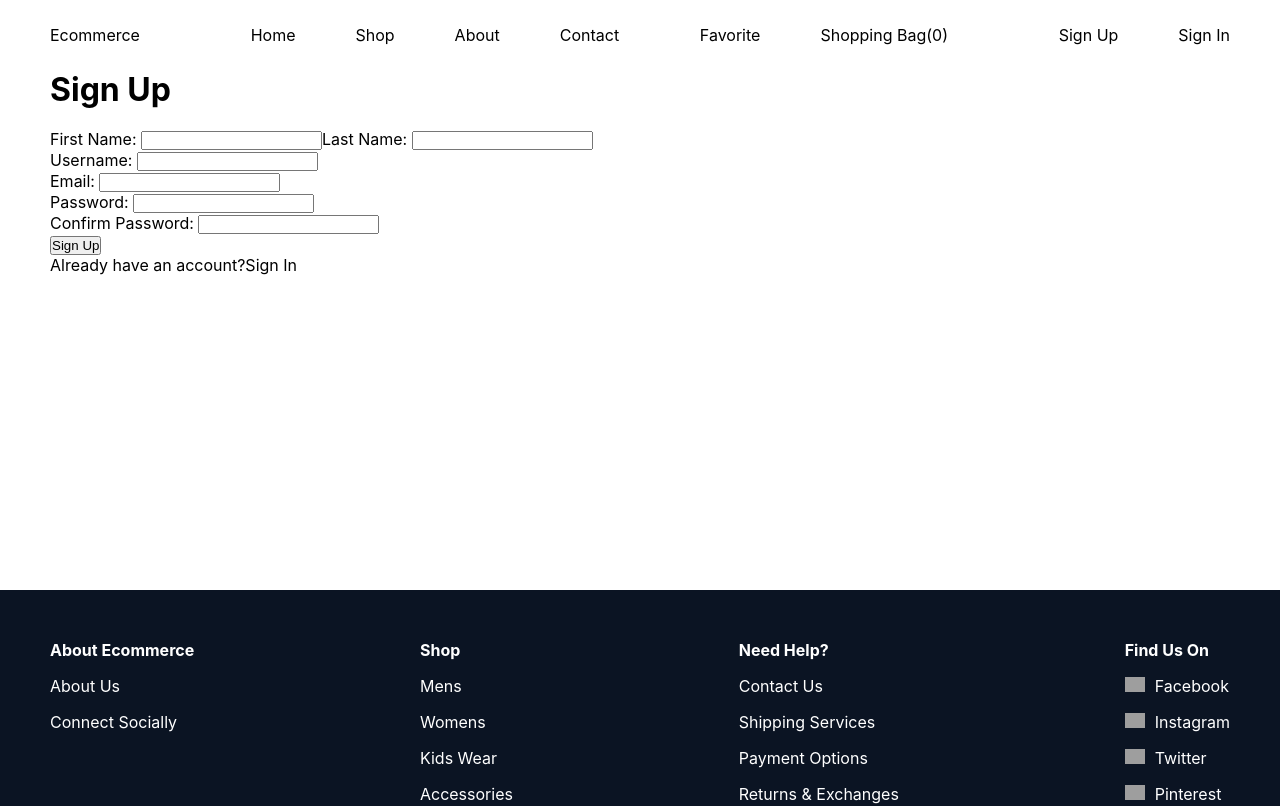
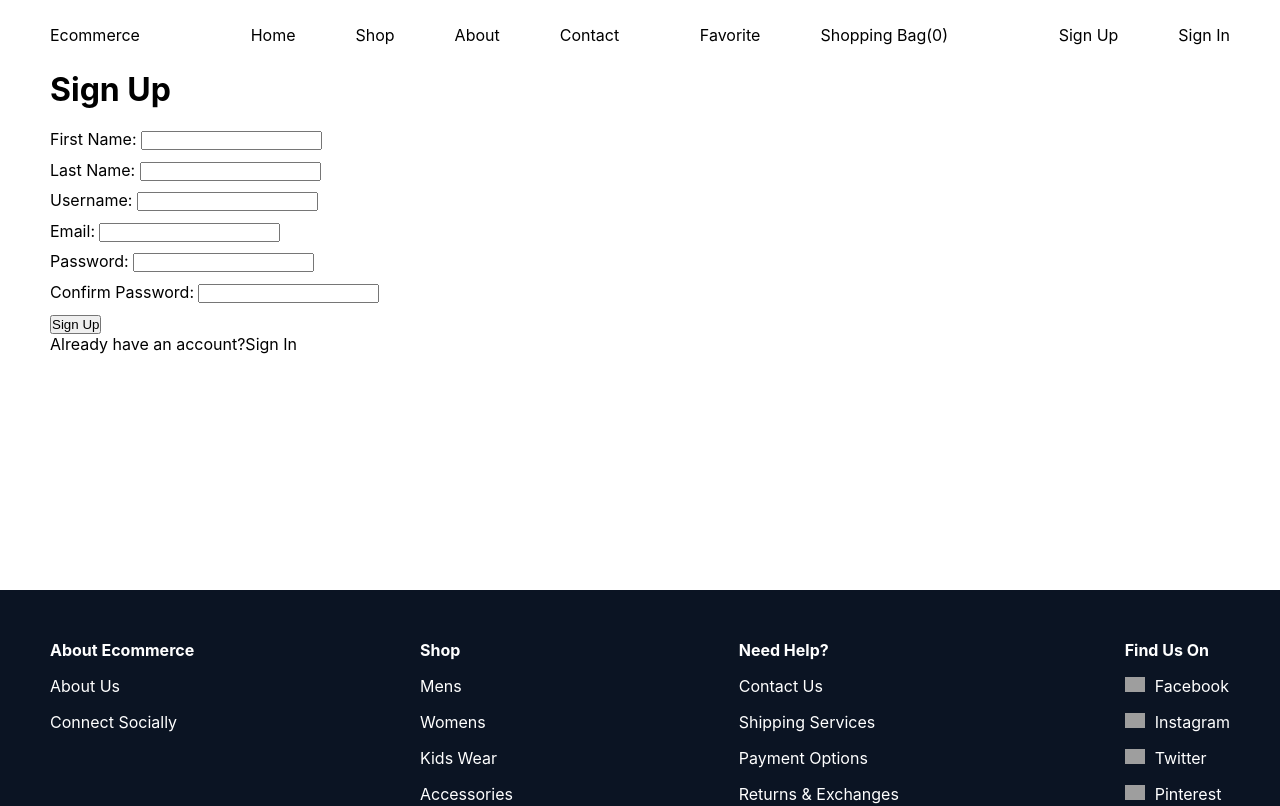
Before and after one commit to ashishthomas2202/ecommerce-frontend, a Next.js app: page /user/signup in a window 1280 px wide. Shown: the top 806 px of the page. Built offline with nearby package versions, Linux system fonts and the light colour scheme; grey boxes are pictures that could not be loaded.

Commit message:
error commit: error with login

```diff
--- /dev/null
+++ b/components/ui/Basic/Input/Input.js
@@ -0,0 +1,66 @@
+import React from 'react';
+import styles from './Input.module.scss';
+import _ from 'lodash';
+
+export default function Input({
+  className,
+  type = 'text',
+  label = 'input',
+  customName,
+  register,
+  required,
+  min,
+  max,
+  minLength,
+  maxLength,
+  pattern,
+  message,
+  errors,
+}) {
+  let options = {};
+  let name = customName ? customName : _.camelCase(label);
+  if (required) {
+    options['required'] = `${label} is required`;
+  }
+  if (min) {
+    options['min'] = {
+      value: min,
+      message: `${label} must be atleast ${min}`,
+    };
+  }
+  if (max) {
+    options['max'] = {
+      value: max,
+      message: `${label} must be less than ${max}`,
+    };
+  }
+
+  if (minLength) {
+    options['minLength'] = {
+      value: minLength,
+      message: `${label} must contain atleast ${minLength} characters`,
+    };
+  }
+  if (maxLength) {
+    options['maxLength'] = {
+      value: maxLength,
+      message: `${label} must contain less than ${maxLength} characters`,
+    };
+  }
+
+  if (pattern) {
+    options['pattern'] = {
+      value: pattern,
+      message: `Please enter a valid ${label}`,
+    };
+  }
+
+  return (
+    <div className={className ? className : styles.Input}>
+      <label>{label}: </label>
+      <input type={type} {...register(name, options)} />
+      <p>{message ? message : ''}</p>
+      <p> {errors ? (errors[name] ? errors[name].message : '') : ''}</p>
+    </div>
+  );
+}
--- /dev/null
+++ b/components/ui/Basic/Input/Input.module.scss
@@ -0,0 +1,9 @@
+.Input {
+  padding-bottom: 0.6rem;
+  p {
+    font-size: 0.8rem;
+    &:last-child {
+      color: red;
+    }
+  }
+}
--- a/models/User.js
+++ b/models/User.js
@@ -19,6 +19,7 @@ const userSchema = mongoose.Schema(
     username: {
       type: String,
       trim: true,
+
       required: userSettings.username,
       unique: true,
     },
@@ -44,6 +45,7 @@ const userSchema = mongoose.Schema(
 userSchema
   .virtual('password')
   .set(function (password) {
+    console.log('passs', password);
     this._password = password;
     this.salt = uuidv4();
     this.hashed_password = this.encryptPassword(password);
@@ -59,6 +61,8 @@ userSchema.virtual('fullname').get(function () {
 userSchema.methods = {
   authenticate: function (plainText) {
     let pass = this.encryptPassword(plainText).toString();
+    console.log(pass, this.hashed_password);
+
     return pass === this.hashed_password;
   },
 
--- a/package.json
+++ b/package.json
@@ -22,9 +22,8 @@
     "next-connect": "^0.12.2",
     "react": "17.0.2",
     "react-dom": "17.0.2",
-    "react-error-boundary": "^3.1.4",
+    "react-hook-form": "^7.28.0",
     "sass": "^1.49.9",
-    "universal-cookie": "^4.0.4",
     "uuid": "^8.3.2"
   },
   "devDependencies": {
--- a/pages/api/user/signup.js
+++ b/pages/api/user/signup.js
@@ -9,6 +9,7 @@ const handler = nc();
 handler.post(async (req, res) => {
   let data = req.body;
 
+  console.log('signup', data.password);
   let fields = {
     firstName: data.firstName,
     lastName: data.lastName,
--- a/pages/user/signup.js
+++ b/pages/user/signup.js
@@ -1,13 +1,22 @@
 import React, { useState, useContext } from 'react';
 import Link from 'next/link';
+import { useForm } from 'react-hook-form';
+import Input from '../../components/ui/Basic/Input/Input';
 import { useRouter } from 'next/router';
 import { Store } from '../../utils/store';
 import { User } from '../../utils/settings';
 import axios from 'axios';
 
 export default function SignUp() {
+  const {
+    register,
+    handleSubmit,
+    setError,
+    formState: { errors },
+  } = useForm();
   const router = useRouter();
   const { redirect } = router.query; // signup?redirect=/signin
+
   const { state, dispatch } = useContext(Store);
   const { userInfo } = state;
 
@@ -15,26 +24,72 @@ export default function SignUp() {
     router.push(User.signup.redirect);
   }
 
-  const [firstName, setFirstName] = useState('');
-  const [lastName, setLastName] = useState('');
+  // const [firstName, setFirstName] = useState('');
+  // const [lastName, setLastName] = useState('');
 
-  if (User.username) {
-    const [username, setUsername] = useState('');
-  }
-  if (User.email) {
-    const [email, setEmail] = useState('');
+  // if (User.username) {
+  //   const [username, setUsername] = useState('');
+  // }
+  // if (User.email) {
+  //   const [email, setEmail] = useState('');
+  // }
+
+  // const [password, setPassword] = useState('');
+  // const [confirmPassword, setConfirmPassword] = useState('');
+
+  // async function handleFormSubmit(e) {
+  //   e.preventDefault();
+  //   if (password !== confirmPassword) {
+  //     alert("Password doesn't match");
+  //     return;
+  //   } else {
+  //     try {
+  //       let fields = { firstName, lastName, password };
+  //       if (User.username) {
+  //         fields['username'] = username;
+  //       }
+  //       if (User.email) {
+  //         fields['email'] = email;
+  //       }
+
+  //       const { data } = await axios.post('/api/user/signup', fields);
+
+  //       dispatch({
+  //         type: 'USER_SIGNUP',
+  //         payload: data,
+  //       });
+
+  //       router.push(
+  //         redirect
+  //           ? `${User.signup.redirect}?redirect=${redirect}`
+  //           : User.signup.redirect
+  //       );
+  //     } catch (err) {
+  //       alert(
+  //         err.response
+  //           ? err.response.data
+  //             ? err.response.data.message
+  //             : err.response.data
+  //           : err.message
+  //       );
+  //       console.log(err.message);
+  //     }
+  //   }
+  // }
+
+  const onSubmit = async (formData) => {
+    if (formData.password !== formData.confirmPassword) {
+      setError('confirmPassword', {
+        type: 'manual',
+        message: "Password doesn't match",
+      });
+      return;
     }
 
-  const [password, setPassword] = useState('');
-  const [confirmPassword, setConfirmPassword] = useState('');
-
-  async function handleFormSubmit(e) {
-    e.preventDefault();
-    if (password !== confirmPassword) {
-      alert("Password doesn't match");
-      return;
-    } else {
     try {
+      const { firstName, lastName, username, email, password } = formData;
+      console.log('username', username);
+      console.log('password', password);
       let fields = { firstName, lastName, password };
       if (User.username) {
         fields['username'] = username;
@@ -65,14 +120,13 @@ export default function SignUp() {
       );
       console.log(err.message);
     }
-    }
-  }
+  };
 
   return (
     <div>
       <h1>Sign Up</h1>
       <br />
-      <form onSubmit={handleFormSubmit}>
+      {/* <form onSubmit={handleSubmit(handleFormSubmit)}>
         <label htmlFor="given-name">First Name: </label>
         <input
           id="given-name"
@@ -138,8 +192,62 @@ export default function SignUp() {
         <br />
 
         <button>Sign Up</button>
+      </form> */}
+      <form onSubmit={handleSubmit(onSubmit)}>
+        <Input
+          label={'First Name'}
+          register={register}
+          errors={errors}
+          required
+        />
+        <Input
+          label={'Last Name'}
+          register={register}
+          errors={errors}
+          required
+        />
+
+        {User.username ? (
+          <Input
+            label={'Username'}
+            register={register}
+            errors={errors}
+            required
+            minLength={6}
+          />
+        ) : null}
+
+        {User.email ? (
+          <Input
+            label={'Email'}
+            register={register}
+            errors={errors}
+            required
+            pattern={
+              /^(([^<>()[\]\\.,;:\s@"]+(\.[^<>()[\]\\.,;:\s@"]+)*)|(".+"))@((\[[0-9]{1,3}\.[0-9]{1,3}\.[0-9]{1,3}\.[0-9]{1,3}])|(([a-zA-Z\-0-9]+\.)+[a-zA-Z]{2,}))$/
+            }
+          />
+        ) : null}
+
+        <Input
+          type={'password'}
+          label={'Password'}
+          register={register}
+          errors={errors}
+          required
+          minLength={6}
+        />
+
+        <Input
+          type={'password'}
+          label={'Confirm Password'}
+          register={register}
+          errors={errors}
+          required
+        />
+
+        <button type="submit">Sign Up</button>
       </form>
-
       <p>
         {`Already have an account?`}
         <Link href={User.signin.link} passHref>
```
Also changed, not shown: pages/api/user/signin.js (+10 -0 lines), 1 other file (tests, documents, lock files or other folders). Lines whose indentation alone changed are shown as unchanged.
